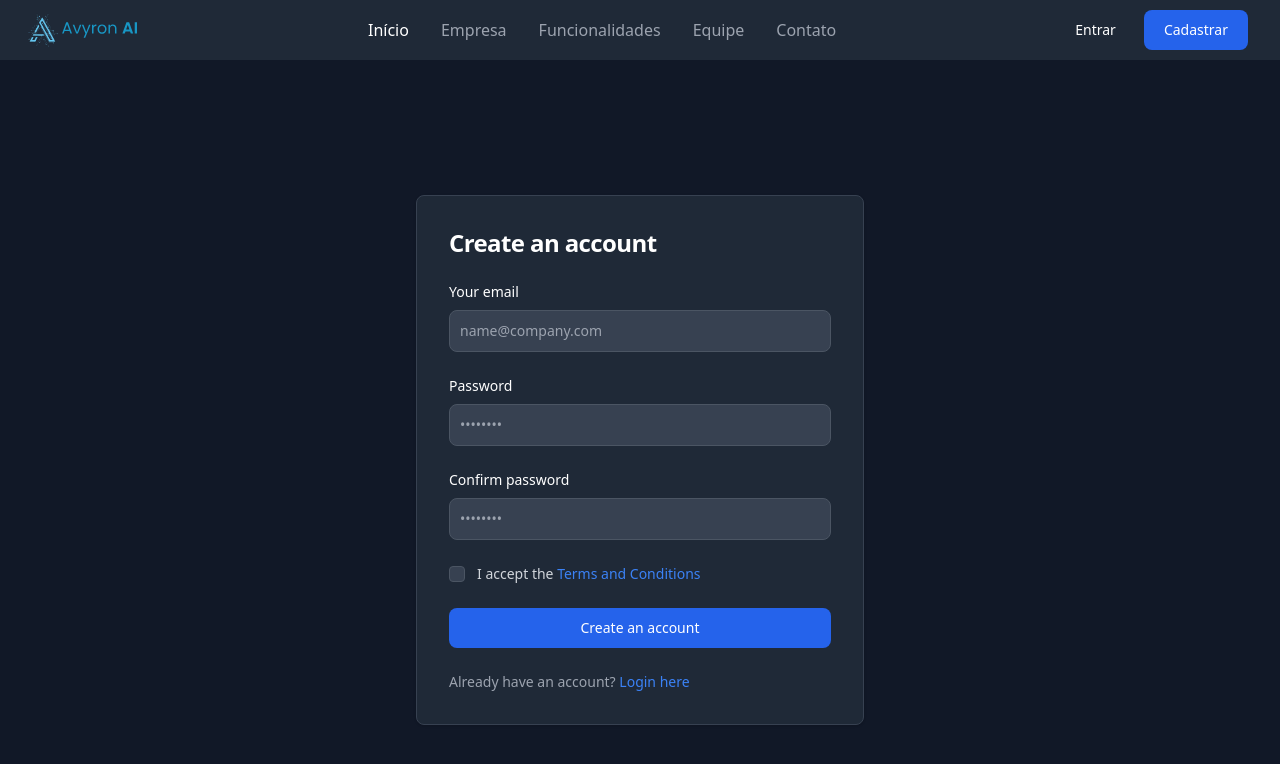
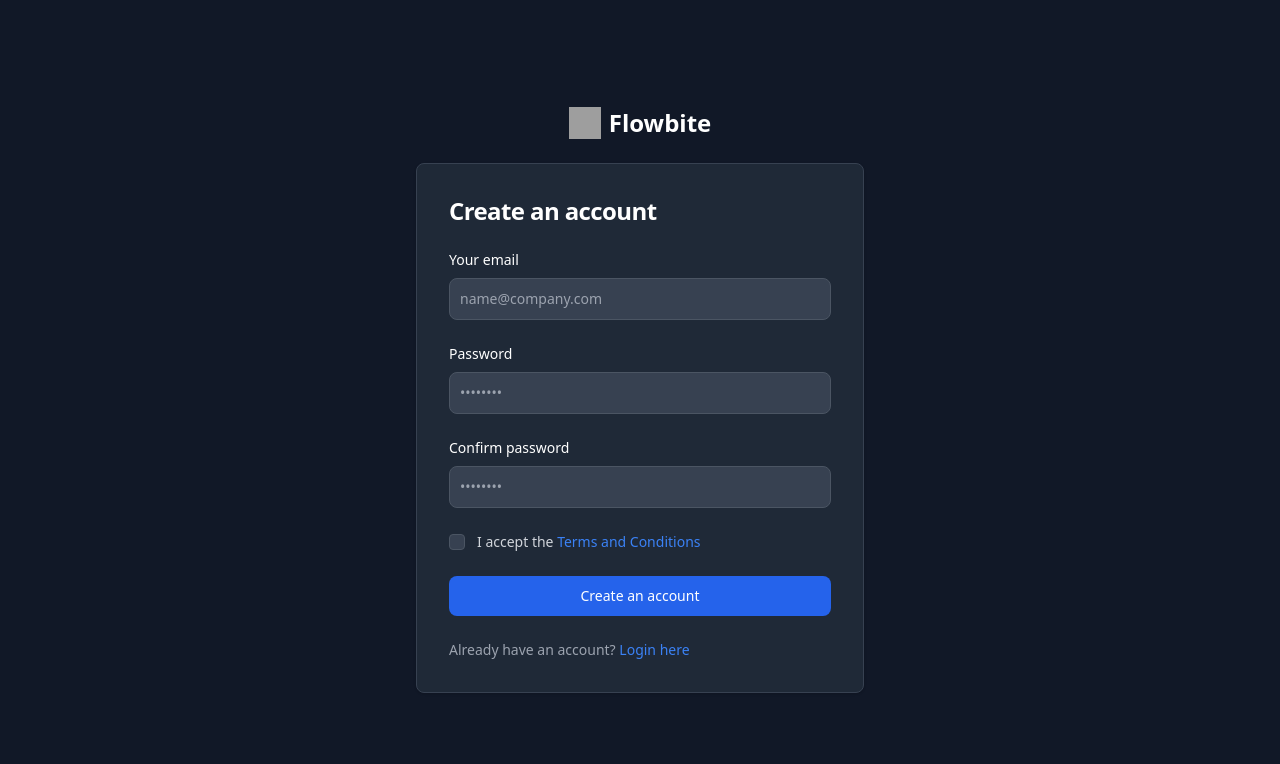
Before and after one commit to avyronai/nx-ui-avyron, an Angular app: page /register in a window 1280 px wide. Shown: the top 764 px of the page. Built offline with nearby package versions, Linux system fonts and the light colour scheme; grey boxes are pictures that could not be loaded.

Commit message:
Remove o componente de cabeçalho das páginas de login e registro, substituindo-o por um logo e link de navegação, simplificando a estrutura do HTML e atualizando as importações no TypeScript.

```diff
--- a/src/app/login/login.component.html
+++ b/src/app/login/login.component.html
@@ -1,7 +1,13 @@
-<app-header></app-header>
-
 <section class="bg-gray-50 dark:bg-gray-900">
   <div class="flex flex-col items-center justify-center px-6 py-8 mx-auto md:h-screen lg:py-0">
+    <a href="#" class="flex items-center mb-6 text-2xl font-semibold text-gray-900 dark:text-white">
+      <img
+        class="w-8 h-8 mr-2"
+        src="https://flowbite.s3.amazonaws.com/blocks/marketing-ui/logo.svg"
+        alt="logo"
+      />
+      Flowbite
+    </a>
     <div
       class="w-full bg-white rounded-lg shadow dark:border md:mt-0 sm:max-w-md xl:p-0 dark:bg-gray-800 dark:border-gray-700"
     >
--- a/src/app/login/login.component.ts
+++ b/src/app/login/login.component.ts
@@ -1,9 +1,8 @@
 import { ChangeDetectionStrategy, Component, type OnInit } from '@angular/core';
-import { HeaderComponent } from "../site/landing-page/header/header.component";
 
 @Component({
   selector: 'app-login',
-  imports: [HeaderComponent],
+  imports: [],
   templateUrl: './login.component.html',
   styleUrl: './login.component.scss',
   changeDetection: ChangeDetectionStrategy.OnPush,
--- a/src/app/register/register.component.html
+++ b/src/app/register/register.component.html
@@ -1,7 +1,13 @@
-<app-header></app-header>
-
 <section class="bg-gray-50 dark:bg-gray-900">
   <div class="flex flex-col items-center justify-center px-6 py-8 mx-auto md:h-screen lg:py-0">
+    <a href="#" class="flex items-center mb-6 text-2xl font-semibold text-gray-900 dark:text-white">
+      <img
+        class="w-8 h-8 mr-2"
+        src="https://flowbite.s3.amazonaws.com/blocks/marketing-ui/logo.svg"
+        alt="logo"
+      />
+      Flowbite
+    </a>
     <div
       class="w-full bg-white rounded-lg shadow dark:border md:mt-0 sm:max-w-md xl:p-0 dark:bg-gray-800 dark:border-gray-700"
     >
--- a/src/app/register/register.component.ts
+++ b/src/app/register/register.component.ts
@@ -1,9 +1,8 @@
 import { ChangeDetectionStrategy, Component, type OnInit } from '@angular/core';
-import { HeaderComponent } from "../site/landing-page/header/header.component";
 
 @Component({
   selector: 'app-register',
-  imports: [HeaderComponent],
+  imports: [],
   templateUrl: './register.component.html',
   styleUrl: './register.component.scss',
   changeDetection: ChangeDetectionStrategy.OnPush,
```
